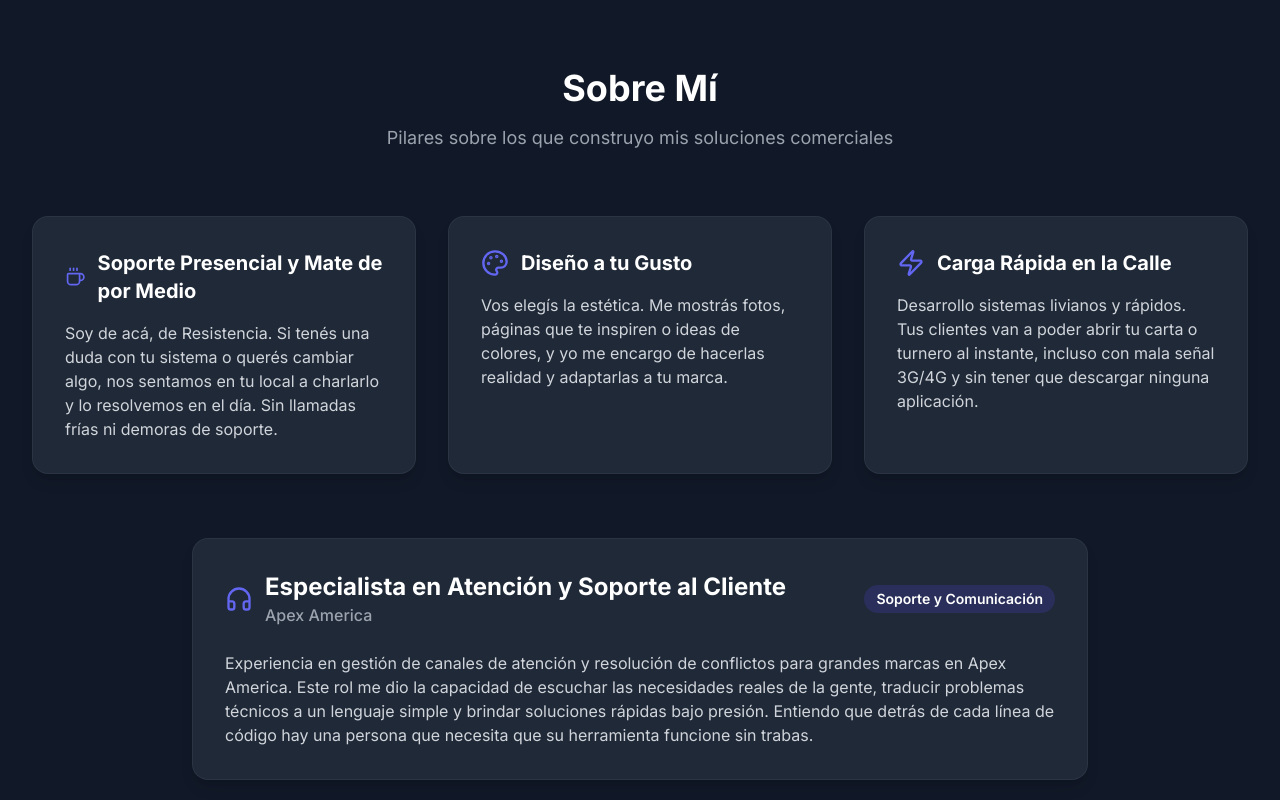
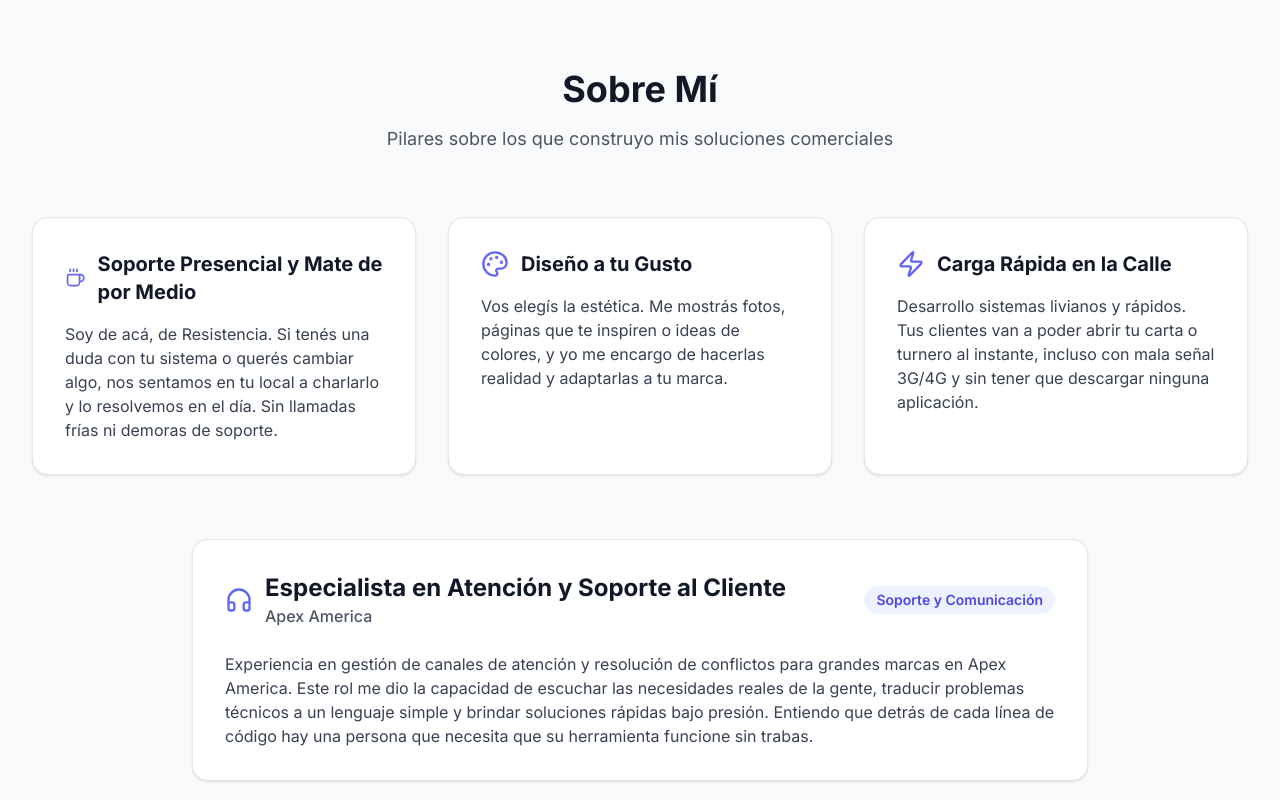
Before and after one commit to SantiCabrera19/portfolio-santiago, a Next.js app: page / in a window 1280 px wide. Shown: the part 860-1660 px from the top of the page. Built offline with nearby package versions, Linux system fonts and the light colour scheme.

Commit message:
feat: alternate light and dark backgrounds, remove demo buttons from academic projects, add Resistencia PWAs

```diff
--- a/src/components/About.tsx
+++ b/src/components/About.tsx
@@ -26,7 +26,7 @@ const About = () => {
   const apexExp = experience[0]
 
   return (
-    <section id="about" className="section-padding bg-gray-900">
+    <section id="about" className="section-padding bg-gray-50 border-t border-gray-200">
       <div className="container-custom">
         <motion.div
           initial={{ opacity: 0, y: 20 }}
@@ -35,10 +35,10 @@ const About = () => {
           viewport={{ once: true }}
           className="text-center mb-12 sm:mb-16"
         >
-          <h2 className="text-3xl md:text-4xl font-bold text-white mb-4">
+          <h2 className="text-3xl md:text-4xl font-bold text-gray-900 mb-4">
             Sobre Mí
           </h2>
-          <p className="mobile-text-lg text-gray-400 max-w-2xl mx-auto">
+          <p className="mobile-text-lg text-gray-600 max-w-2xl mx-auto">
             Pilares sobre los que construyo mis soluciones comerciales
           </p>
         </motion.div>
@@ -52,15 +52,15 @@ const About = () => {
               whileInView={{ opacity: 1, y: 0 }}
               transition={{ duration: 0.8, delay: index * 0.1 }}
               viewport={{ once: true }}
-              className="p-8 bg-dark-800 border border-gray-700/50 rounded-2xl shadow-lg hover:border-primary-500/50 transition-all duration-300"
+              className="p-8 bg-white border border-gray-200 rounded-2xl shadow hover:shadow-md hover:border-primary-500/50 transition-all duration-300"
             >
               <div className="mb-4 flex items-center gap-3">
                 {pillar.icon}
-                <h3 className="text-xl font-bold text-white">
+                <h3 className="text-xl font-bold text-gray-900">
                   {pillar.title}
                 </h3>
               </div>
-              <p className="text-gray-300 leading-relaxed text-sm sm:text-base">
+              <p className="text-gray-700 leading-relaxed text-sm sm:text-base">
                 {pillar.description}
               </p>
             </motion.div>
@@ -74,25 +74,25 @@ const About = () => {
             whileInView={{ opacity: 1, y: 0 }}
             transition={{ duration: 0.8, delay: 0.3 }}
             viewport={{ once: true }}
-            className="p-8 bg-dark-800 border border-gray-700/50 rounded-2xl shadow-lg hover:border-primary-500/50 transition-all duration-300 max-w-4xl mx-auto"
+            className="p-8 bg-white border border-gray-200 rounded-2xl shadow hover:shadow-md hover:border-primary-500/50 transition-all duration-300 max-w-4xl mx-auto"
           >
             <div className="flex flex-col sm:flex-row sm:items-center justify-between gap-4 mb-6">
               <div className="flex items-center gap-3">
                 <Headphones size={28} className="text-primary-500 flex-shrink-0" />
                 <div>
-                  <h3 className="text-xl sm:text-2xl font-bold text-white">
+                  <h3 className="text-xl sm:text-2xl font-bold text-gray-900">
                     {apexExp.title}
                   </h3>
-                  <p className="text-gray-400 font-medium text-sm sm:text-base">
+                  <p className="text-gray-600 font-medium text-sm sm:text-base">
                     {apexExp.company}
                   </p>
                 </div>
               </div>
-              <span className="px-3 py-1 bg-primary-600/20 text-primary-400 text-xs sm:text-sm rounded-full font-semibold self-start sm:self-center">
+              <span className="px-3 py-1 bg-primary-50 text-primary-600 text-xs sm:text-sm rounded-full font-semibold self-start sm:self-center">
                 {apexExp.period}
               </span>
             </div>
-            <p className="text-gray-300 leading-relaxed text-sm sm:text-base">
+            <p className="text-gray-700 leading-relaxed text-sm sm:text-base">
               {apexExp.description}
             </p>
           </motion.div>
--- a/src/components/Skills.tsx
+++ b/src/components/Skills.tsx
@@ -13,7 +13,7 @@ const iconMap: { [key: string]: React.ReactNode } = {
 
 const Skills = () => {
   return (
-    <section id="skills" className="section-padding bg-gray-900 border-t border-gray-800">
+    <section id="skills" className="section-padding bg-gray-50 border-t border-gray-200">
       <div className="container-custom">
         <motion.div
           initial={{ opacity: 0, y: 20 }}
@@ -22,10 +22,10 @@ const Skills = () => {
           viewport={{ once: true }}
           className="text-center mb-12 sm:mb-16"
         >
-          <h2 className="text-3xl md:text-4xl font-bold text-white mb-4">
+          <h2 className="text-3xl md:text-4xl font-bold text-gray-900 mb-4">
             Capacidades de mis Sistemas
           </h2>
-          <p className="mobile-text-lg text-gray-400 max-w-2xl mx-auto px-4 sm:px-0">
+          <p className="mobile-text-lg text-gray-600 max-w-2xl mx-auto px-4 sm:px-0">
             Características clave que potencian el crecimiento y rendimiento de tu negocio.
           </p>
         </motion.div>
@@ -38,15 +38,15 @@ const Skills = () => {
               whileInView={{ opacity: 1, y: 0 }}
               transition={{ duration: 0.8, delay: index * 0.1 }}
               viewport={{ once: true }}
-              className="bg-dark-800 border border-gray-700/50 rounded-2xl p-8 shadow-lg hover:border-primary-500/50 transition-all duration-300 flex flex-col items-center text-center mx-4 sm:mx-0"
+              className="bg-white border border-gray-200 rounded-2xl p-8 shadow hover:shadow-md hover:border-primary-500/50 transition-all duration-300 flex flex-col items-center text-center mx-4 sm:mx-0"
             >
-              <div className="mb-4 flex items-center justify-center p-3 bg-primary-500/10 rounded-xl">
+              <div className="mb-4 flex items-center justify-center p-3 bg-primary-50 rounded-xl">
                 {iconMap[skill.icon]}
               </div>
-              <h3 className="text-lg sm:text-xl font-bold text-white mb-3">
+              <h3 className="text-lg sm:text-xl font-bold text-gray-900 mb-3">
                 {skill.title}
               </h3>
-              <p className="text-gray-300 text-sm sm:text-base leading-relaxed">
+              <p className="text-gray-700 text-sm sm:text-base leading-relaxed">
                 {skill.description}
               </p>
             </motion.div>
--- a/src/data/projects.ts
+++ b/src/data/projects.ts
@@ -65,13 +65,29 @@ export const projects = [
   },
   {
     id: 5,
+    title: "Resistencia PWAs",
+    description: "Catálogo central de soluciones progresivas.",
+    longDescription: "Plataforma centralizadora desarrollada para alojar soluciones de software instalables (PWAs). Permite a los comerciantes y profesionales de la región experimentar en tiempo real con cartas digitales offline, turneros automáticos y sistemas de inventario diseñados para el mercado local.",
+    image: "/images/resistencia_pwas.png",
+    live: "https://resistencia-pwas.vercel.app/",
+    features: [
+      "Centraliza todas las demos activas",
+      "Instalable directamente en el celular (PWA)",
+      "Acceso rápido mediante códigos QR únicos",
+      "Optimizado para conexiones móviles locales"
+    ],
+    rubro: "otros",
+    rubroLabel: "Plataforma Principal / Catálogo"
+  },
+  {
+    id: 6,
     title: "ElectroStore E-commerce",
     description: "E-commerce moderno de electrodomésticos con catálogo, filtros avanzados, carrito de compras y sistema de autenticación.",
     longDescription: "Plataforma e-commerce full-stack construida con Next.js 15 y Supabase. Incluye catálogo de productos con filtros avanzados, búsqueda en tiempo real, carrito de compras, sistema de ofertas, checkout simulado y diseño responsive mobile-first inspirado en Mercado Libre.",
     image: "/images/ElectroStore.png",
     demo: "https://youtu.be/ER05ys3znIk",
     github: "https://github.com/SantiCabrera19/electrostore-ecommerce",
-    live: "https://electrostore-ecommerce.vercel.app",
+    live: "",
     features: [
       "Catálogo con filtros avanzados",
       "Búsqueda en tiempo real",
@@ -85,14 +101,14 @@ export const projects = [
     rubroLabel: "Comercio / E-commerce"
   },
   {
-    id: 6,
+    id: 7,
     title: "CineForo",
     description: "Plataforma de foros y reseñas de películas, con sistema de usuarios, comentarios y panel de administración.",
     longDescription: "Aplicación web full-stack desarrollada con Django y SQLite. Incluye sistema completo de CRUD para películas, reseñas con likes AJAX, autenticación de usuarios, panel de administración y diseño responsive.",
     image: "/images/CineForos.png",
     demo: "https://www.youtube.com/watch?v=ckkhcqXZt2w",
     github: "https://github.com/SantiCabrera19/cineforo",
-    live: "https://devsanticabrera.pythonanywhere.com/",
+    live: "",
     features: [
       "Sistema de usuarios",
       "Foros y reseñas",
@@ -103,14 +119,14 @@ export const projects = [
     rubroLabel: "Proyecto Personal / Foro"
   },
   {
-    id: 7,
+    id: 8,
     title: "Sistema de Gestión de Convenios",
     description: "Sistema web para gestión de convenios institucionales, CRUD, autenticación y panel de administración.",
     longDescription: "Aplicación web empresarial con sistema de roles (admin/user), gestión completa de convenios, flujo de aprobaciones, notificaciones por email con Resend, validaciones con Zod y dashboard administrativo.",
     image: "/images/Convenios-utn.png",
     demo: "https://www.youtube.com/watch?v=ul0mDuwQc-w",
     github: "https://github.com/SantiCabrera19/Convenios-UTN",
-    live: "https://convenios-utn.vercel.app/",
+    live: "",
     features: [
       "Gestión de convenios",
       "Autenticación",
@@ -122,14 +138,14 @@ export const projects = [
     rubroLabel: "Gestión Institucional / UTN"
   },
   {
-    id: 8,
+    id: 9,
     title: "Notes App",
     description: "Aplicación moderna de notas con sistema de etiquetas, filtros y búsqueda en tiempo real.",
     longDescription: "Aplicación full-stack completa para tomar notas con funcionalidades avanzadas como etiquetado, filtrado por etiquetas, búsqueda en tiempo real, archivo de notas y gestión completa de etiquetas. Desarrollada con React, Node.js, TypeScript y PostgreSQL.",
     image: "/images/NotesApp.png",
     demo: "https://www.youtube.com/watch?v=bzECnMQ7STQ",
     github: "https://github.com/SantiCabrera19/notes-app",
-    live: "https://notes-app-flax-eight.vercel.app/",
+    live: "",
     features: [
       "CRUD de notas",
       "Sistema de etiquetas",
```
Also changed, not shown: public/images/resistencia_pwas.png (added).
